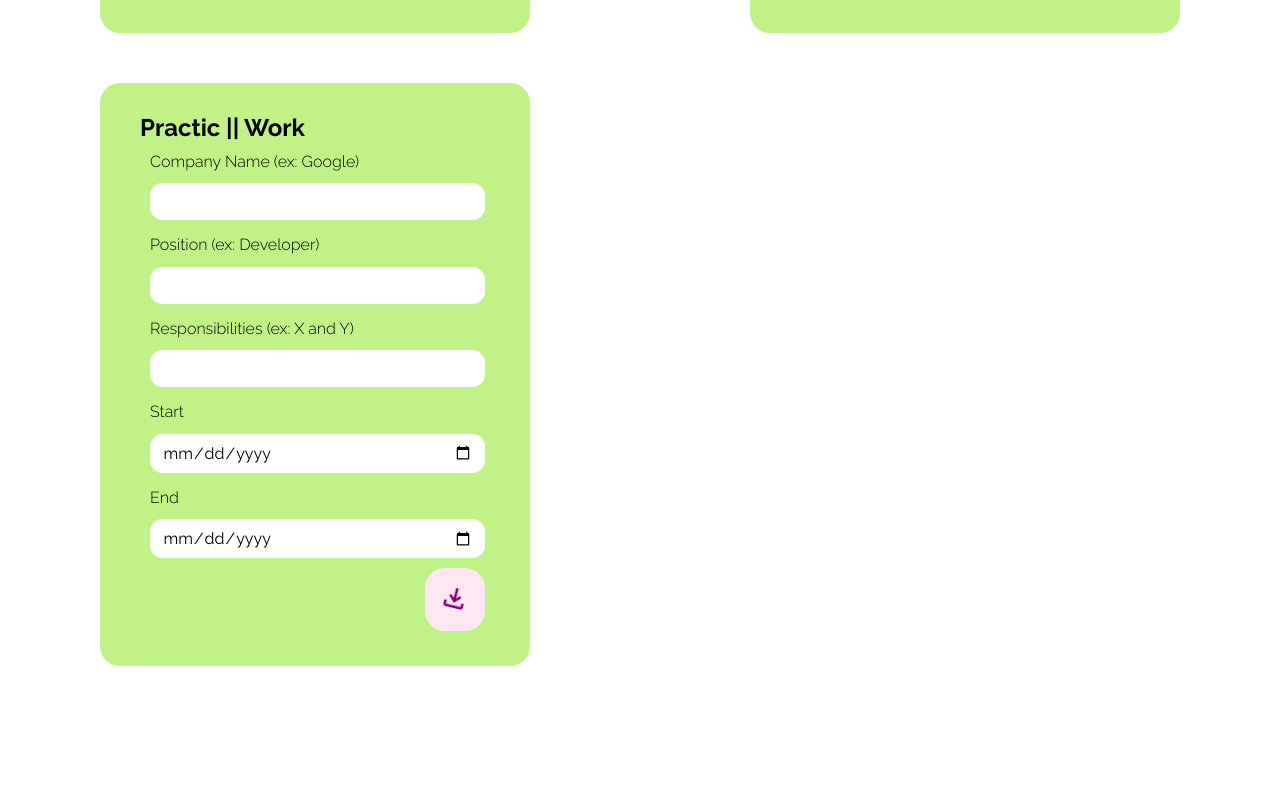
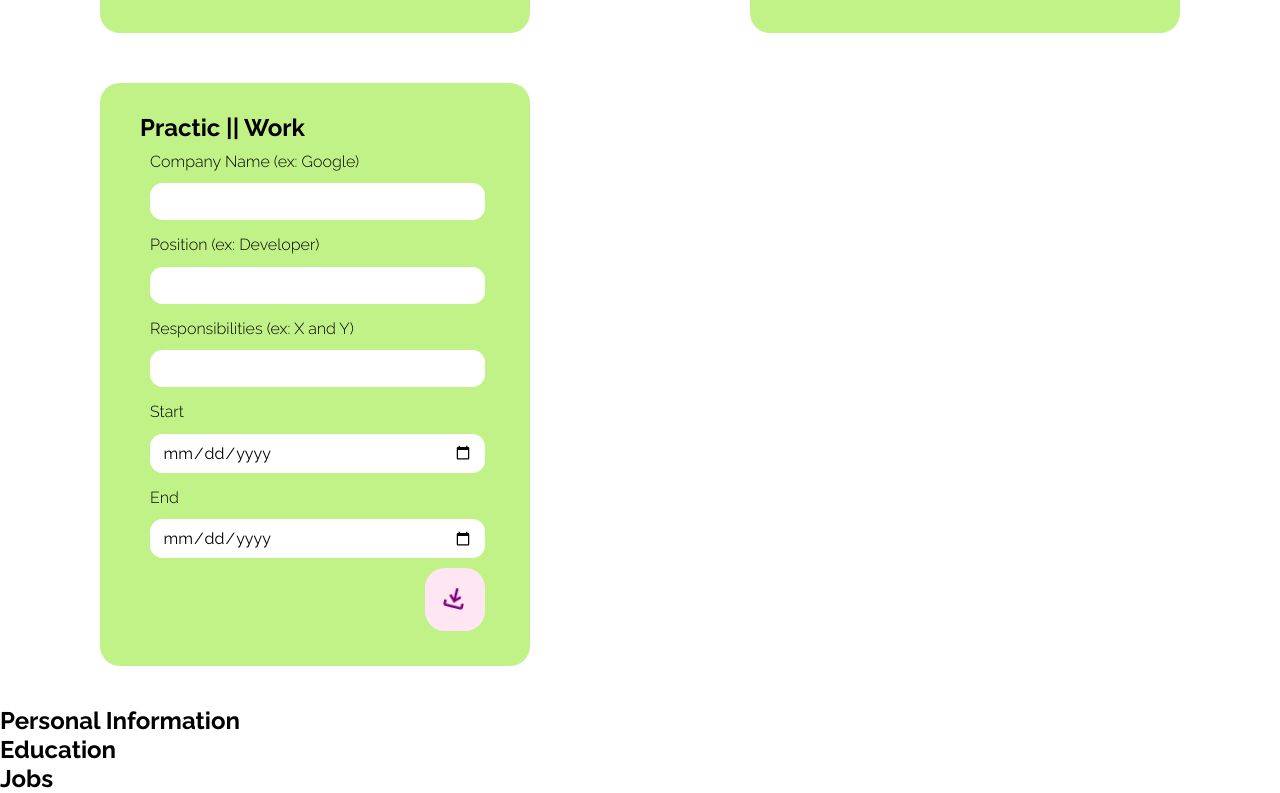
Before and after one commit to nicolanapa/odin-cv, a React (Vite) app: page / in a window 1280 px wide. Shown: the part 451-1244 px from the top of the page. Before the commit the page ends 1157 px from the top, so only its background shows below. Built offline with nearby package versions, Linux system fonts and the light colour scheme.

Commit message:
Added props use in ParentContainer and all the children to try passing the Values between Form() and Cv()

```diff
--- a/src/components/Cv.jsx
+++ b/src/components/Cv.jsx
@@ -3,17 +3,17 @@ import { ShowingPerson, ShowingEducation, ShowingPractic } from "./Showing.jsx";
 
 // Use state for input values variables
 
-function Cv() {
+function Cv(props) {
 	return (
 		<div>
 			<section className="person">
-				<ShowingPerson />
+				<ShowingPerson  {...props}/>
 			</section>
 			<section className="education">
-				<ShowingEducation />
+				<ShowingEducation  {...props}/>
 			</section>
 			<section className="practic">
-				<ShowingPractic />
+				<ShowingPractic  {...props}/>
 			</section>
 		</div>
 	);
--- a/src/components/Form.jsx
+++ b/src/components/Form.jsx
@@ -1,23 +1,22 @@
 import React, { Fragment } from "react";
 import { PersonSubmit, EducationSubmit, PracticSubmit } from "./Submit.jsx";
 
-function SingleForm({ list, variableToCall }) {
+function SingleForm(props) {
 	let completeList = [];
-	for (let i = 0; i < list.id.length; i++) {
+	for (let i = 0; i < props.list.id.length; i++) {
 		completeList.push(
-			<Fragment key={list.id[i]}>
-				<label htmlFor={list.id[i]}>{list.label[i]}</label>
-				<input type={list.type[i]} id={list.id[i]} />
+			<Fragment key={props.list.id[i]}>
+				<label htmlFor={props.list.id[i]}>{props.list.label[i]}</label>
+				<input type={props.list.type[i]} id={props.list.id[i]} />
 			</Fragment>
 		);
 	}
 
 	return (
 		<section className="form">
-			<h2>{list.header}</h2>
+			<h2>{props.list.header}</h2>
 
-			{/* use preventDefault()*/}
-			<form onSubmit={variableToCall}>
+			<form onSubmit={props.variableToCall}>
 				{completeList}
 
 				<button>
@@ -28,7 +27,7 @@ function SingleForm({ list, variableToCall }) {
 	);
 }
 
-function Personal() {
+function Personal(props) {
 	const person = {
 		id: ["name", "email", "phone"],
 		label: ["Name (ex: John Smith) ", "Email (ex: example@dot.com) ", "Phone Number (ex: +39 123 345 5678) "],
@@ -40,12 +39,12 @@ function Personal() {
 
 	return (
 		<>
-			<SingleForm list={person} variableToCall={variableToCall} />
+			<SingleForm list={person} variableToCall={variableToCall} {...props} />
 		</>
 	);
 }
 
-function Educational() {
+function Educational(props) {
 	const education = {
 		id: ["school", "study", "dateStudy"],
 		label: ["School Name (ex: Whinchester) ", "Study (ex: IT) ", "Date of Study "],
@@ -57,12 +56,12 @@ function Educational() {
 
 	return (
 		<>
-			<SingleForm list={education} variableToCall={variableToCall} />
+			<SingleForm list={education} variableToCall={variableToCall} {...props} />
 		</>
 	);
 }
 
-function Practical() {
+function Practical(props) {
 	const practic = {
 		id: ["company", "position", "responsibilities", "dateWorkStart", "dateWorkEnd"],
 		label: ["Company Name (ex: Google) ", "Position (ex: Developer) ", "Responsibilities (ex: X and Y) ", "Start", "End"],
@@ -74,17 +73,17 @@ function Practical() {
 
 	return (
 		<>
-			<SingleForm list={practic} variableToCall={variableToCall} />
+			<SingleForm list={practic} variableToCall={variableToCall} {...props} />
 		</>
 	);
 }
 
-function Form() {
+function Form(props) {
 	return (
 		<div className="full-form">
-			<Personal />
-			<Educational />
-			<Practical />
+			<Personal {...props} />
+			<Educational {...props} />
+			<Practical {...props} />
 		</div>
 	);
 }
--- a/src/components/Showing.jsx
+++ b/src/components/Showing.jsx
@@ -1,19 +1,48 @@
 import React from "react";
-
-function ShowingPerson(allValues) {
+//state
+function ShowingPerson(props) {
 	return (
 		<>
+			<h2>Personal Information</h2>
 			<div>
-				<h2>{allValues.name}</h2>
-				<p>{allValues.email}</p>
+				<h3>{props.personValues.name}</h3>
+				<p>{props.personValues.email}</p>
 			</div>
-			<div>{allValues.phone}</div>
+			<div>{props.personValues.phone}</div>
 		</>
 	);
 }
 
-function ShowingEducation(allValues) {}
+function ShowingEducation(props) {
+	return (
+		<>
+			<h2>Education</h2>
+			<h2>{props.educationValues.school}</h2>
+			<div>
+				<h3>{props.educationValues.study}</h3>
+				<p>{props.educationValues.dateStudy}</p>
+			</div>
+		</>
+	);
+}
 
-function ShowingPractic(allValues) {}
+function ShowingPractic(props) {
+	return (
+		<>
+			<h2>Jobs</h2>
+			<div>
+				<h2>{props.practicValues.company}</h2>
+				<div>
+					<p>{props.practicValues.dateWorkStart}</p>
+					<p>{props.practicValues.dateWorkEnd}</p>
+				</div>
+			</div>
+			<div>
+				<h3>{props.practicValues.position}</h3>
+				<p>{props.practicValues.responsibilities}</p>
+			</div>
+		</>
+	);
+}
 
 export { ShowingPerson, ShowingEducation, ShowingPractic };
--- a/src/components/Submit.jsx
+++ b/src/components/Submit.jsx
@@ -1,6 +1,5 @@
 import React from "react";
-import { createRoot } from "react-dom/client";
-import { ShowingPerson, ShowingEducation, ShowingPractic } from "./Showing.jsx";
+//import { createRoot } from "react-dom/client";
 
 function inputTaker(idList) {
 	let allValues = {};
@@ -12,7 +11,7 @@ function inputTaker(idList) {
 	return allValues;
 }
 
-function inputShowing(allValues, whereToReturn) {
+/*function inputShowing(allValues, whereToReturn) {
 	whereToReturn = document.querySelector("." + whereToReturn);
 
 	for (const [key, value] of Object.entries(allValues)) {
@@ -21,11 +20,9 @@ function inputShowing(allValues, whereToReturn) {
 	}
 
 	createRoot(whereToReturn).render(<div>1</div>);
-}
+}*/
 
-// Create three functions similar to inputShowing but for each Section
-
-function PersonSubmit(e) {
+function PersonSubmit(e, props) {
 	const idList = ["name", "email", "phone"];
 
 	e.preventDefault();
@@ -33,20 +30,21 @@ function PersonSubmit(e) {
 	let allValues = inputTaker(idList);
 	console.log(allValues);
 
-	ShowingPerson(allValues);
+	props.setPersonValues(allValues);
 }
 
-function EducationSubmit(e) {
+function EducationSubmit(e, props) {
 	const idList = ["school", "study", "dateStudy"];
 
 	e.preventDefault();
 	console.log("Education");
 	let allValues = inputTaker(idList);
+	console.log(allValues);
 
-	ShowingEducation(allValues);
+	props.setEducationValues(allValues);
 }
 
-function PracticSubmit(e) {
+function PracticSubmit(e, props) {
 	const idList = ["company", "position", "responsibilities", "dateWorkStart", "dateWorkEnd"];
 
 	e.preventDefault();
@@ -57,8 +55,9 @@ function PracticSubmit(e) {
 		alert("Ending Date is less than Start Date of Work. Please retry");
 		return 0;
 	}
+	console.log(allValues);
 
-	return ShowingPractic(allValues);
+	props.setPracticValues(allValues);
 }
 
 export { PersonSubmit, EducationSubmit, PracticSubmit };
--- a/src/main.jsx
+++ b/src/main.jsx
@@ -1,14 +1,40 @@
-import React from "react";
+import React, { useState, useContext } from "react";
 import ReactDOM from "react-dom/client";
 import "./styles/style.css";
 import "./styles/form.css";
 import { Form } from "./components/Form.jsx";
 import { Cv } from "./components/Cv.jsx";
 
+function ParentContainer() {
+	const [personValues, setPersonValues] = useState({});
+	const [educationValues, setEducationValues] = useState({});
+	const [practicValues, setPracticValues] = useState({});
+
+	return (
+		<>
+			<Form
+				personValues={personValues}
+				educationValues={educationValues}
+				practicValues={practicValues}
+				setPersonValues={setPersonValues}
+				setEducationValues={setEducationValues}
+				setPracticValues={setPracticValues}
+			/>
+			<Cv
+				personValues={personValues}
+				educationValues={educationValues}
+				practicValues={practicValues}
+				setPersonValues={setPersonValues}
+				setEducationValues={setEducationValues}
+				setPracticValues={setPracticValues}
+			/>
+		</>
+	);
+}
+
 ReactDOM.createRoot(document.getElementById("root")).render(
 	<React.StrictMode>
 		<h1>CV Application</h1>
-		<Form />
-		<Cv />
+		<ParentContainer />
 	</React.StrictMode>
 );
```
